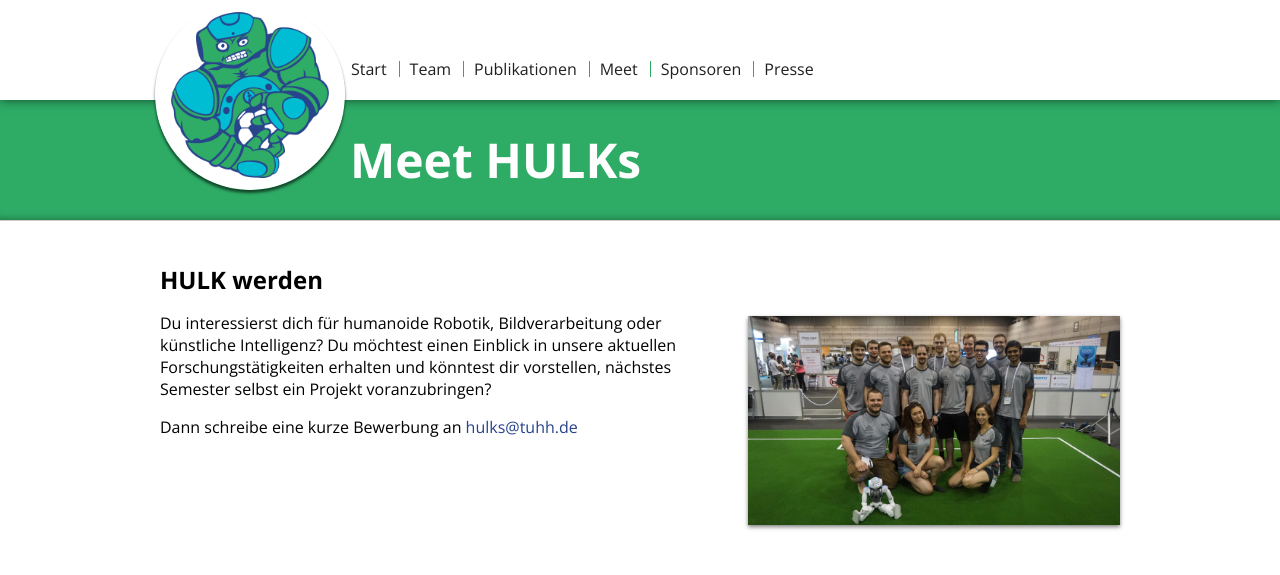
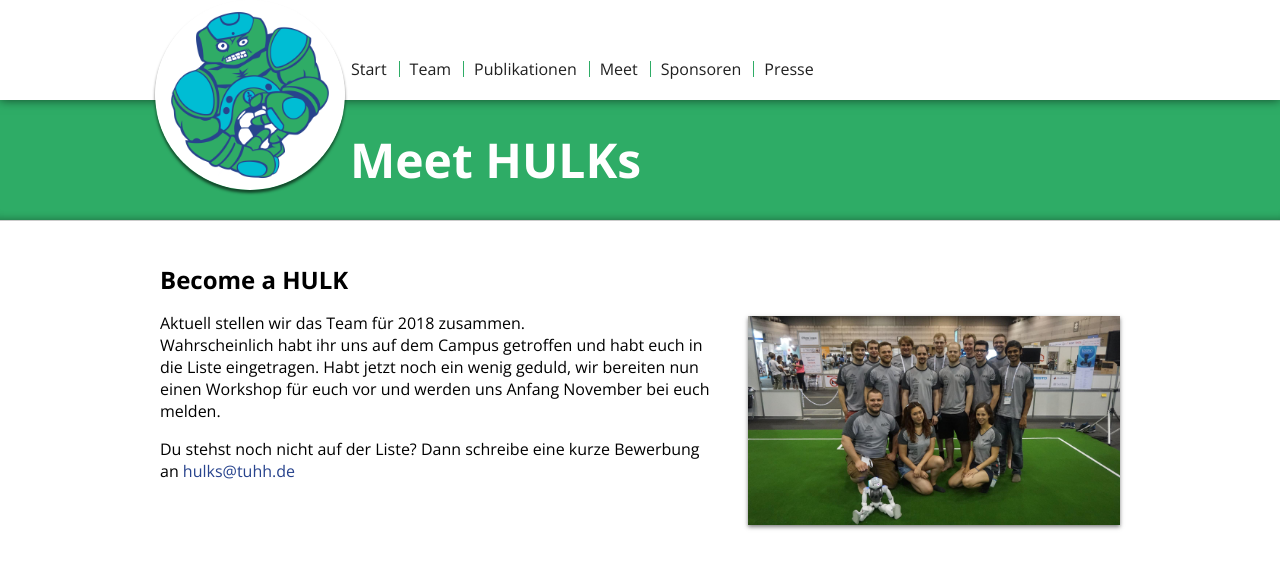
Before and after one commit to HULKs/hulks.github.io, a Jekyll site: the page built from meet/index.html, in a window 1280 px wide and 1148 px high. Shown: the top 575 px of the window. Built offline with Jekyll 4.4.1, drawn with Linux system fonts in a browser that asks for light colours; grey boxes are pictures that could not be loaded.

Commit message:
Added value for meet site visitors

```diff
--- a/meet/index.html
+++ b/meet/index.html
@@ -11,12 +11,15 @@
 
 <section>
   <div class="container">
-      <h2 style="margin-bottom:0px;">HULK werden</h2>
+      <h2 style="margin-bottom:0px;">Become a HULK</h2>
       <div>
     <div class="col-6-10">
-      <p>Du interessierst dich für humanoide Robotik, Bildverarbeitung oder künstliche Intelligenz? Du möchtest einen Einblick
-      in unsere aktuellen Forschungstätigkeiten erhalten und könntest dir vorstellen, nächstes Semester selbst ein Projekt voranzubringen?</p>
-      <p>Dann schreibe eine kurze Bewerbung an <a href="mailto:hulks@tuhh.de">hulks@tuhh.de</a></p>
+      <p>
+      Aktuell stellen wir das Team für 2018 zusammen. <br />
+      Wahrscheinlich habt ihr uns auf dem Campus getroffen und habt euch in die Liste eingetragen.
+      Habt jetzt noch ein wenig geduld, wir bereiten nun einen Workshop für euch vor und werden uns Anfang November bei euch melden.
+      </p>
+      <p>Du stehst noch nicht auf der Liste? Dann schreibe eine kurze Bewerbung an <a href="mailto:hulks@tuhh.de">hulks@tuhh.de</a></p>
     </div><figure class="col-4-10 photo-contact">
       <img src="{{site.path}}/_photos/team/robocup-2017.jpg" />
     </figure>
```
